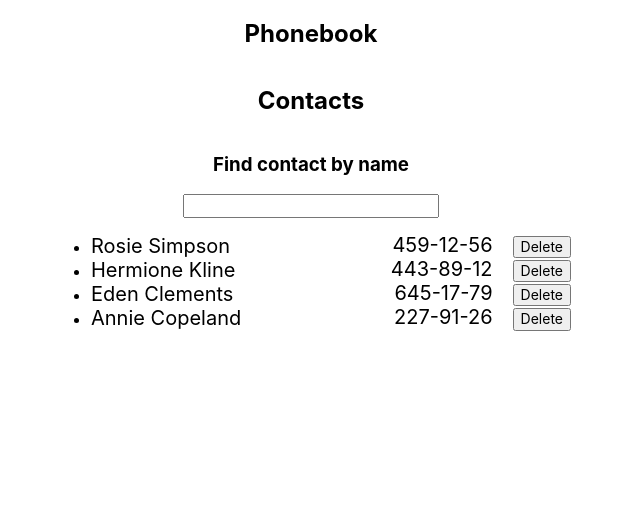
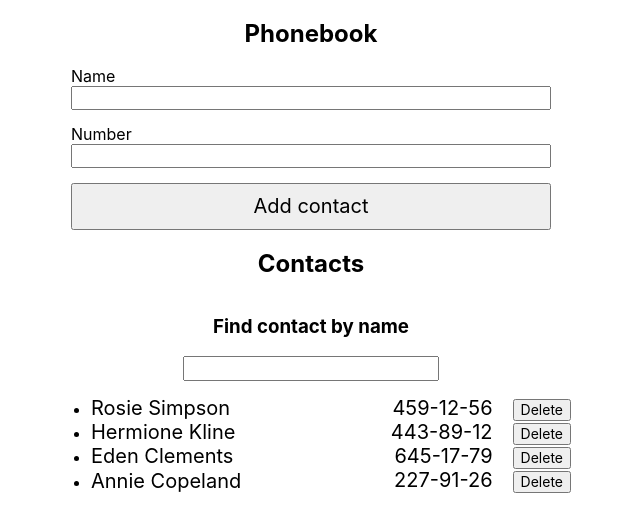
Before and after one commit to AlexElektrik/goit-react-hw-02-phonebook, a React (Create React App) app: page / in a window 1280 px wide. Shown: the top 532 px of the page, without its empty margins (329-969 px from the left). Built offline with nearby package versions, Linux system fonts and the light colour scheme.

Commit message:
Update App.jsx

```diff
--- a/src/components/App.jsx
+++ b/src/components/App.jsx
@@ -1,6 +1,6 @@
 import React, { Component } from 'react';
 import ContactList from './ContactList';
-// import ContactForm from './ContactForm';
+import ContactForm from './ContactForm';
 import ContactFilter from './ContactFilter';
 import { nanoid } from 'nanoid';
 import { GlobalStyle } from './GlobalStyle';
@@ -37,7 +37,7 @@ export class App extends Component {
 
   render() {
     const { contacts } = this.state;
-    const contactFilter = this.state.contacts.filter(contact =>
+    const contactFilter = contacts.filter(contact =>
       contact.name
         .toLocaleLowerCase()
         .includes(this.state.filter.toLocaleLowerCase())
@@ -46,7 +46,7 @@ export class App extends Component {
     return (
       <Container>
         <h2>Phonebook</h2>
-        {/* <ContactForm onSubmit={this.addContact} contacts={contacts} /> */}
+        <ContactForm onSubmit={this.addContact} contacts={contacts} />
         <h2>Contacts</h2>
         <h3>Find contact by name</h3>
         <ContactFilter value={this.state.filter} onChange={this.handelChange} />
```
